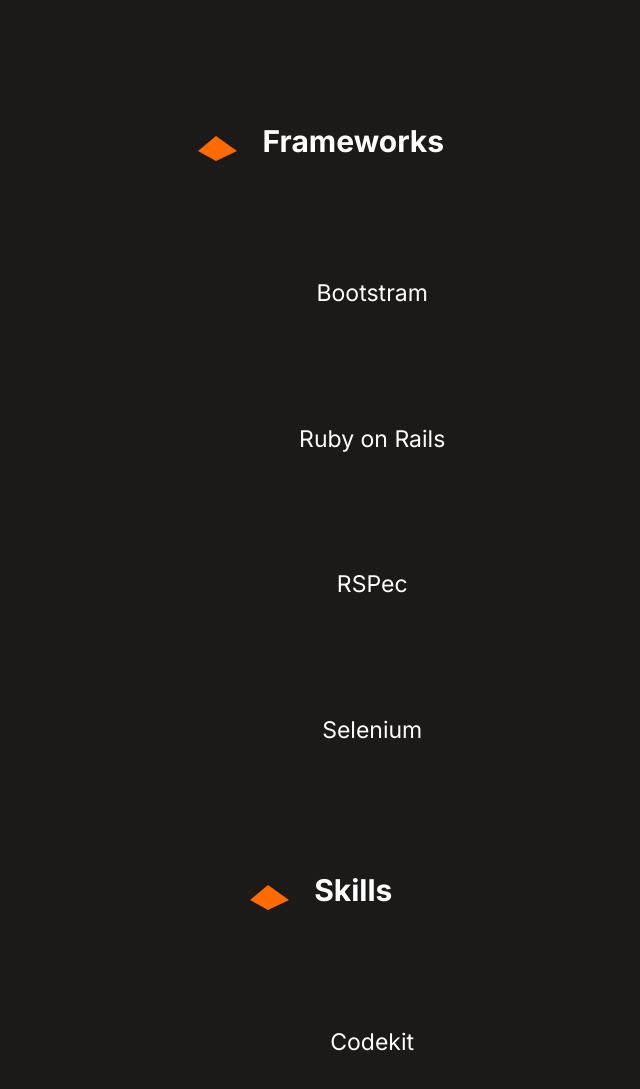
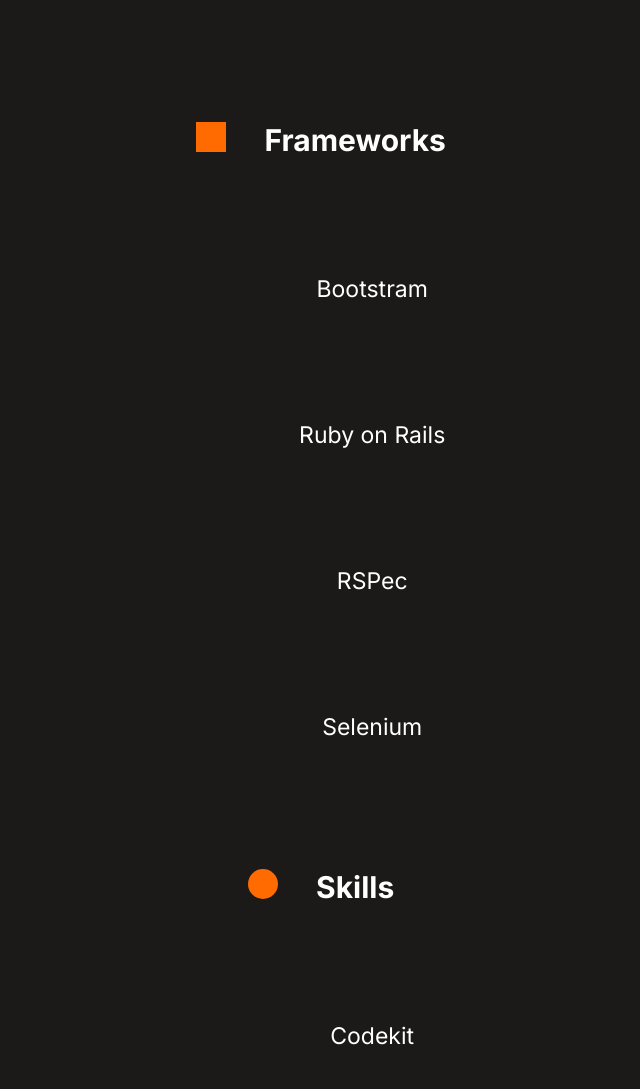
Before and after one commit to abdulsomod1/portfolio-project, a website: page index.html in a window 1280 px wide. Shown: the part 8820-9909 px from the top of the page, without its empty margins (319-959 px from the left). Drawn offline with Linux system fonts and the light colour scheme.

Commit message:
Edit shpes to the right prescription

```diff
--- a/css/index.css
+++ b/css/index.css
@@ -300,19 +300,17 @@
   width: 0;
   height: 0;
   border-top: 15px solid transparent;
-  border-right: 18px solid var(--orange);
-  border-bottom: 10px solid transparent;
-  margin-top: 1%;
+  border-right: 30px solid var(--orange);
+  border-bottom: 15px solid transparent;
 }
 
 .triangle-right {
   width: 0;
   height: 0;
   border-top: 15px solid transparent;
-  border-left: 21px solid var(--orange);
-  border-bottom: 10px solid transparent;
-  margin-top: 1%;
-  margin-right: 2%;
+  border-left: 30px solid var(--orange);
+  border-bottom: 15px solid transparent;
+  margin-right: 3%;
 }
 
 .triangle-left-f {
@@ -339,6 +337,21 @@
   margin-top: 25%;
   justify-content: center;
   color: var(--white);
+}
+
+.shape-square {
+  height: 30px;
+  width: 30px;
+  background-color: var(--orange);
+  margin-right: 3%;
+}
+
+.shape-circle {
+  height: 30px;
+  width: 30px;
+  border-radius: 50%;
+  margin-right: 3%;
+  background-color: var(--orange);
 }
 
 .ab.heading {
--- a/index.html
+++ b/index.html
@@ -250,8 +250,7 @@
           </ul>
 
           <div class="ab-shape-flex">
-            <div class="triangle-left-f"></div>
-            <div class="triangle-right-f"></div>
+            <div class="shape-square"></div>
             <h2 class="ab-lang">Frameworks</h2>
           </div>
           <ul class="ab-ul">
@@ -262,8 +261,7 @@
           </ul>
 
           <div class="ab-shape-flex">
-            <div class="triangle-left"></div>
-            <div class="triangle-right"></div>
+            <div class="shape-circle"></div>
             <h2 class="ab-lang">Skills</h2>
           </div>
           <ul class="ab-ul">
```
